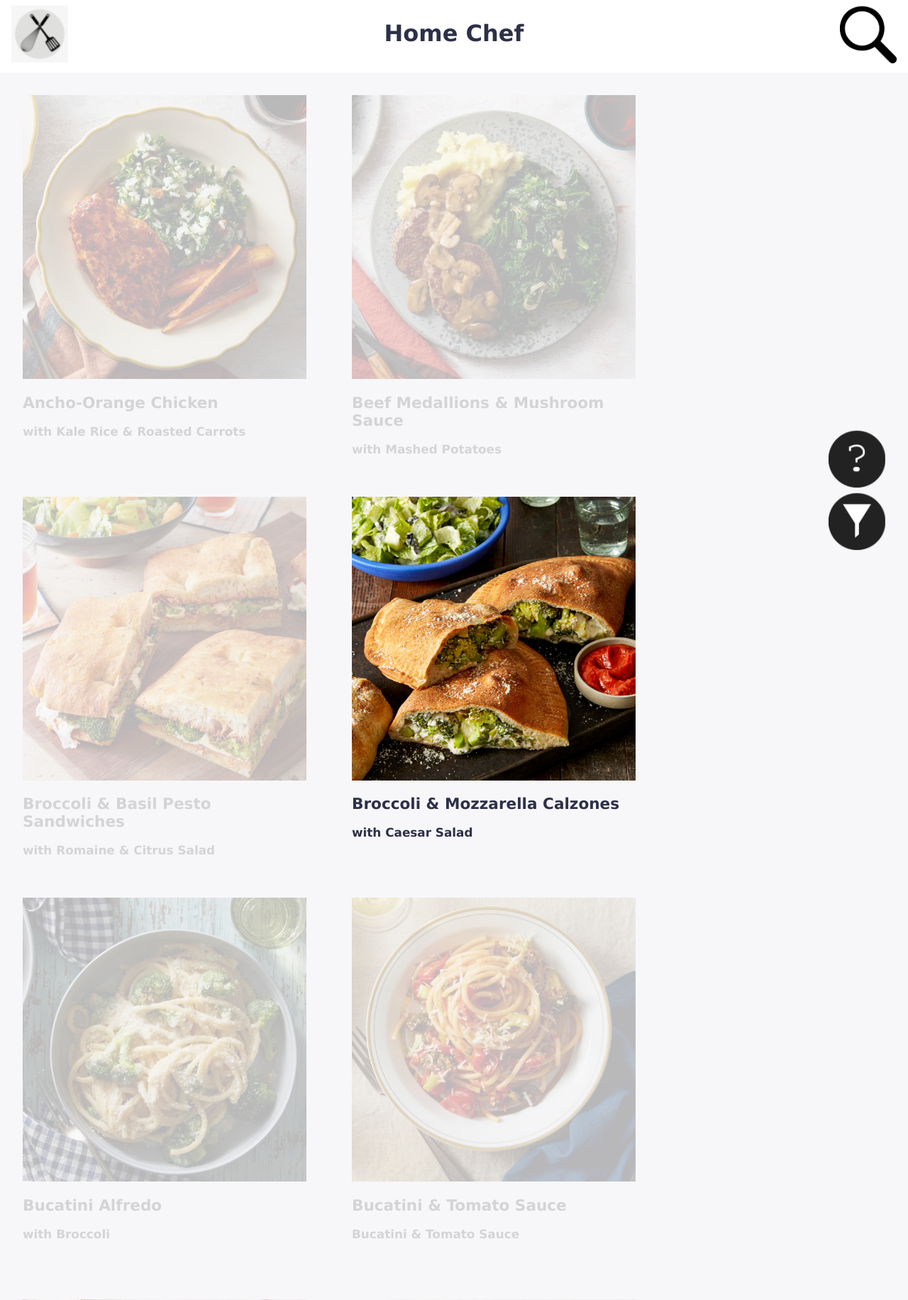
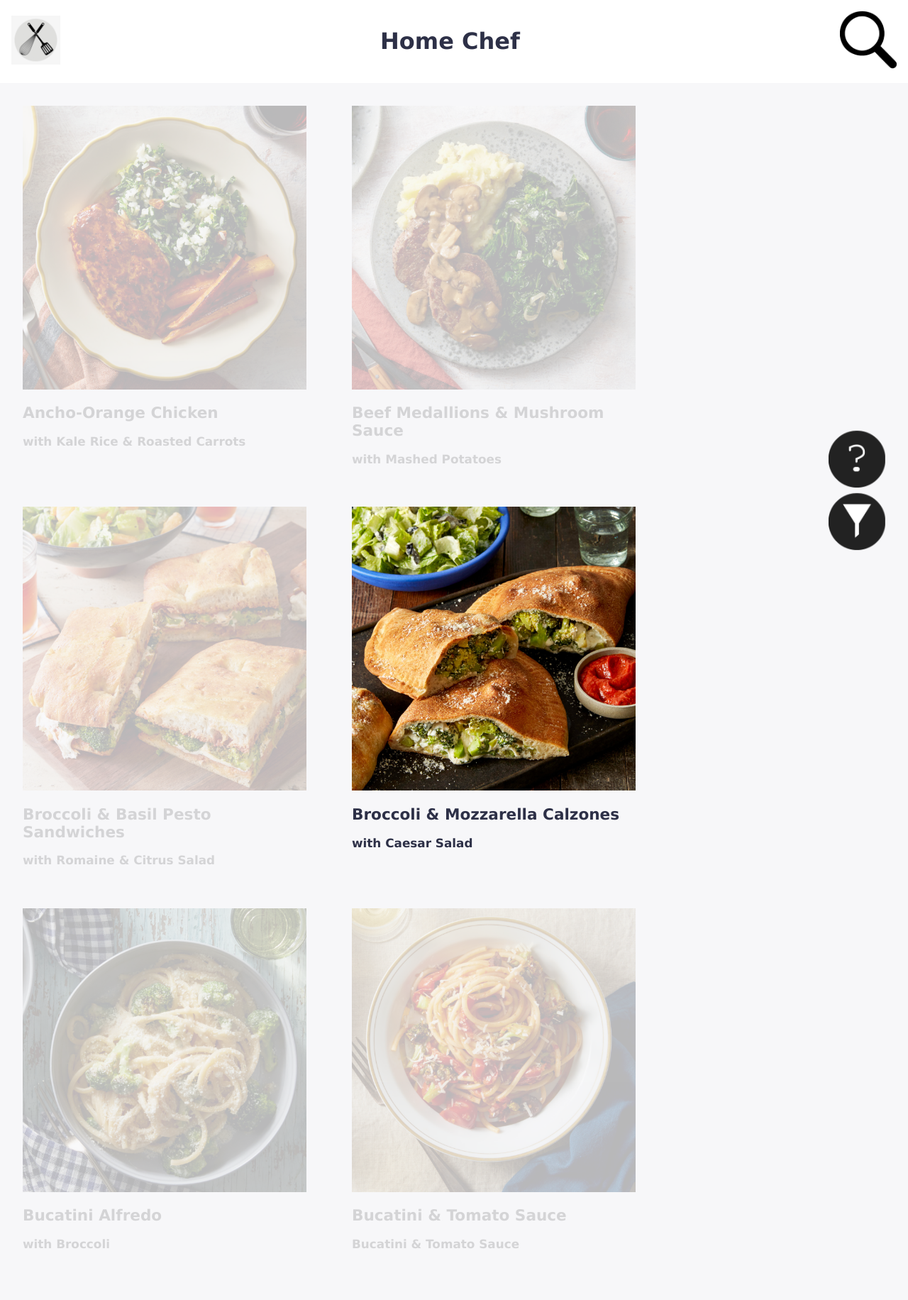
Before and after one commit to Britk2/idm232_bkt44, a PHP site: page /alpha/static/index.html in a window 1280 px wide. Shown: the top 1832 px of the page at 71% size. Run offline with PHP 8.4, Linux system fonts and the light colour scheme.

Commit message:
Fixed sizing issue

```diff
--- a/style.css
+++ b/style.css
@@ -13,9 +13,11 @@
 
 
 html{
+    width: 100%;
     font-size:100%;
     box-sizing: border-box;
     margin: auto;
+    padding: auto;
     display: block;
     font-family: var(--par_t);
     color: var(--text_c);
@@ -30,6 +32,7 @@
 *:after {
 	box-sizing: inherit;
 }
+body{width: 100%;}
 
 .contain{
     width:100%;
@@ -60,12 +63,15 @@
 
 /*Both Pages*/
 #logo img, #search img{
-    width: 5rem;
+    width: 100%;
+    max-width: 5rem;
 }
 header{
     display: flex;
     flex-direction: row;
     justify-content: space-between;
+    align-items: center;
+    width: 100%;
 }
 
 #head{
@@ -75,6 +81,11 @@
     top: 0;
     z-index: 50;
     margin: 0;
+}
+
+#name{
+    margin: auto;
+    padding: 2rem;
 }
 
 a{text-decoration: none; color:var(--dark_h)}
@@ -112,6 +123,7 @@
 /*Home Page*/
 
 #filter img{
+    width: 100%;
     max-width:5rem;
     position: fixed;
     bottom: 1.5rem;
@@ -120,6 +132,7 @@
     margin: 0;
 }
 #help img{
+    width: 100%;
     max-width:5rem;
     position: fixed;
     bottom: 7rem;
@@ -136,7 +149,8 @@
     width: 100%;
 }
 
-.preview img, .preview figcaption{width: 25rem;}
+.preview img, .preview figcaption{max-width: 25rem;
+width:100%;}
 
 .preview figcaption{height: 5rem;}
 
@@ -156,12 +170,13 @@
     position:fixed;
     bottom: 0;
     right: 0;
+    padding-bottom: .5rem;
     background: var(--dark_h);
     opacity: 100%;
     z-index: 20;
 }
 
-#fill h1, #info h1{
+#fill h1, #fill h2, #info h1{
     color: var(--light_h);
 }
 
```
